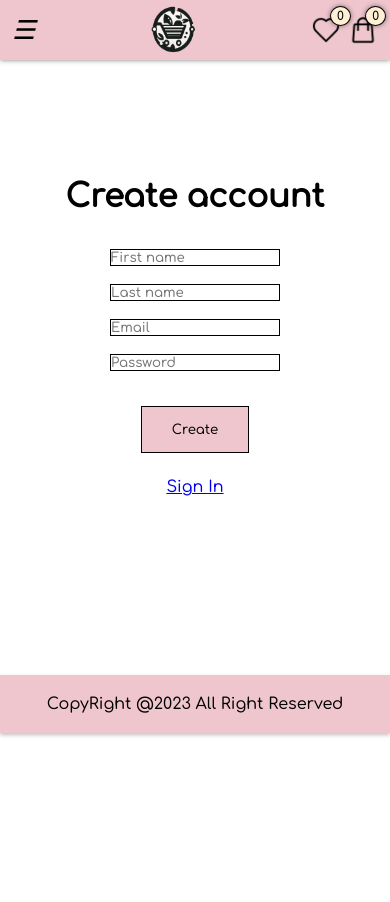
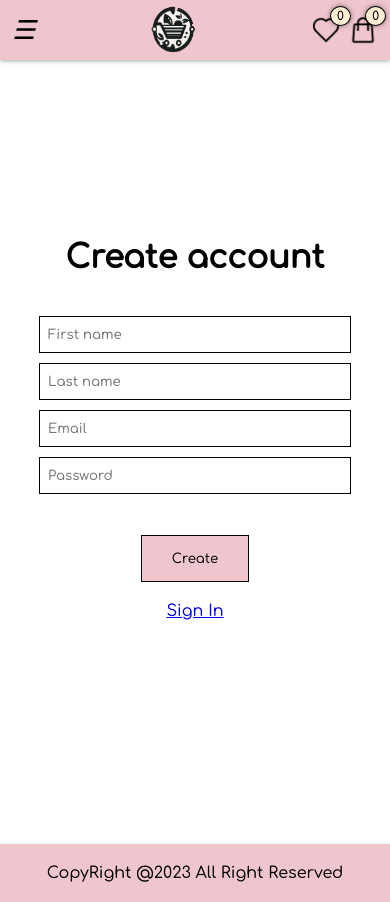
Before and after one commit to MuhammadAhmad338/My-Thirst-react-app-build-with-react-and-redux-toolkit, a React (Vite) app: page /account/register in a window 390 px wide. Before the commit the page ends 844 px from the top, so only its background shows below. Built offline with nearby package versions, Linux system fonts and the light colour scheme.

Commit message:
latest commits

```diff
--- a/src/Components/Signin/Signin.css
+++ b/src/Components/Signin/Signin.css
@@ -2,6 +2,7 @@
   display: flex;
   flex-direction: column;
   justify-content: center;
+
   min-height: 100vh;
   margin: 0 auto;
   max-width: 80%;
@@ -14,7 +15,6 @@
   align-items: center;
   justify-content: center;
   gap: 12px;
-
 }
 
 .signin-fields {
@@ -66,18 +66,24 @@
   gap: 10px;
 }
 
-
-
+h1 {
+  text-align: center;
+ }
 
 @media screen and (max-width: 768px) {
   .signin {
     display: flex;
     flex-direction: column;
+
     justify-content: center;
     min-height: 100vh;
     margin: 0 auto;
     max-width: 80%;
     gap: 50px;
+  }
+
+  h1 {
+   text-align: center;
   }
 
   .signin-container {
@@ -86,7 +92,6 @@
     align-items: center;
     justify-content: center;
     gap: 8px;
-
   }
 
   .signin-fields {
@@ -94,7 +99,6 @@
     padding: 10px 8px;
     outline: none;
     border: 1px solid black;
-
   }
 
   .signin-links {
--- a/src/Components/Signup/Signup.css
+++ b/src/Components/Signup/Signup.css
@@ -2,42 +2,40 @@
   display: flex;
   flex-direction: column;
   justify-content: center;
-  min-height: 80vh;
+  min-height: 100vh;
   margin: 0 auto;
-  gap: 35px;
+  max-width: 80%;
+  gap: 50px;
 }
 
 .signup-container {
   display: flex;
   flex-direction: column;
+  align-items: center;
   justify-content: center;
-  align-items: center;
-  gap: 18px;
+  gap: 12px;
+}
+
+h1 {
+  text-align: center;
+  margin-top: 5%;
 }
 
 .signup-input {
-  display: flex;
-  flex-direction: row;
-  align-items: center;
-  justify-content: center;
+  width: 40%;
+  padding: 15px 10px;
   outline: none;
   border: 1px solid black;
-  max-width: 500px;
-}
-
-h1 {
-  display: flex;
-  flex-direction: row;
-  justify-content: center;
-  align-items: center;
+  gap: 5px;
 }
 
 .create-button {
   display: flex;
   flex-direction: column;
+  justify-content: center;
   align-items: center;
-  justify-content: center;
-  gap: 25px;
+  margin-top: 2%;
+  gap: 14px;
 }
 
 .create-button button {
@@ -64,3 +62,70 @@ h1 {
     background-color: lightgrey;
   }
 }
+
+@media screen and (max-width: 768px) {
+
+  .signup {
+    display: flex;
+    flex-direction: column;
+    justify-content: center;
+    align-items: center;
+    min-height: 100vh;
+    gap: 10px;
+  }
+
+  .signup-container {
+    display: flex;
+    justify-content: center;
+    align-items: center;
+    flex-direction: column;
+    width: 100%;
+    margin-top: 10%;
+    gap: 10px;
+  }
+
+  h1 {
+    text-align: center;
+  }
+
+  .signup-input {
+    width: 100%;
+    padding: 10px 8px;
+    outline: none;
+    border: 1px solid black;
+  }
+
+  .create-button {
+    display: flex;
+    flex-direction: column;
+    justify-content: center;
+    align-items: center;
+    margin-top: 10%;
+    gap: 20px;
+  }
+
+  .create-button button {
+    padding: 15px 30px;
+    border: 1px solid black;
+    animation: color-change 5s infinite;
+  }
+
+  /* define the @keyframes rule */
+  @keyframes color-change {
+    0% {
+      background-color: lightgrey;
+    }
+    25% {
+      background-color: pink;
+    }
+    50% {
+      background-color: lightblue;
+    }
+    75% {
+      background-color: lightgreen;
+    }
+    100% {
+      background-color: lightgrey;
+    }
+  }
+}
--- a/src/Components/Signup/Signup.tsx
+++ b/src/Components/Signup/Signup.tsx
@@ -58,6 +58,7 @@ const Signup = () => {
           placeholder="Last name"
           className="signup-input"
           onChange={handleChange}
+
         />
         <input
           type="email"
```
